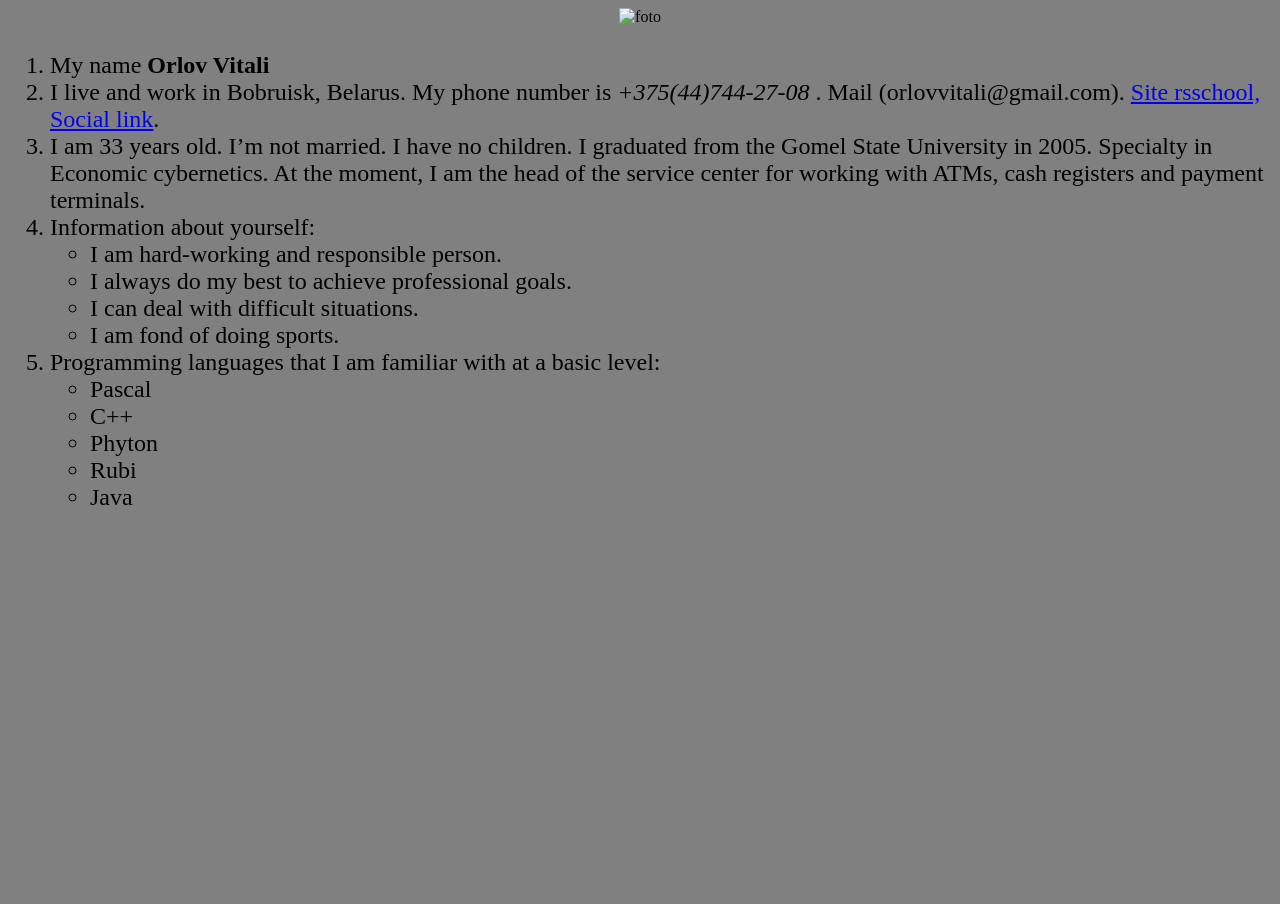
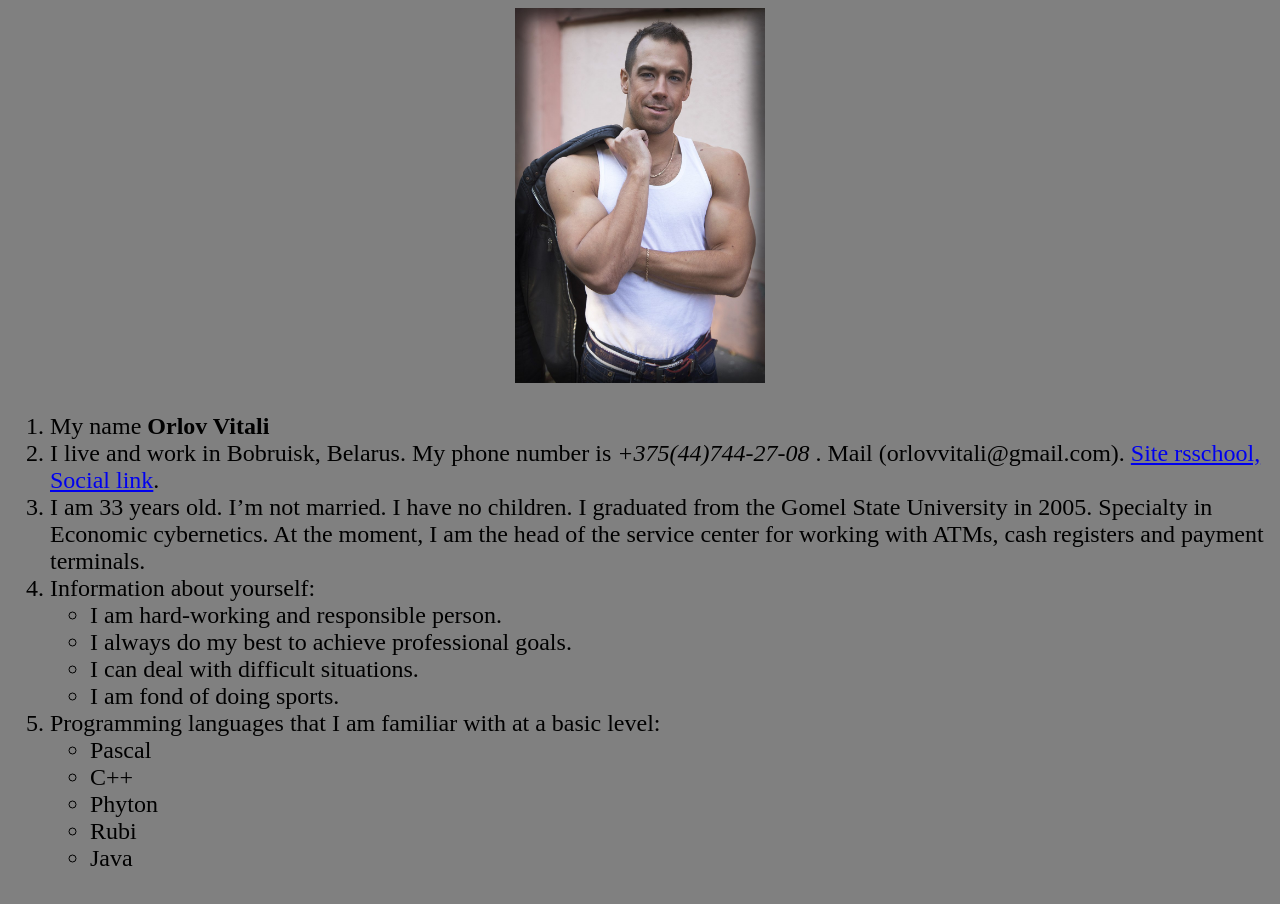
Before and after one commit to ORyoL-1/myRepository, a plain HTML site: page Index.html in a window 1280 px wide. Before the commit the page ends 800 px from the top, so only its background shows below. Drawn offline with Linux system fonts and the light colour scheme.

Commit message:
Update Index.html
fix: adress

```diff
--- a/Index.html
+++ b/Index.html
@@ -8,7 +8,7 @@
 </head>
 <body class="gray-background">
    <figure id="foto1">
-  <img  src="/IMAGE/foto.jpg" width="250" alt="foto">
+  <img  src="foto.jpg" width="250" alt="foto">
 </figure>
     <div class="container wrapper grid" >
         <ol>
```
